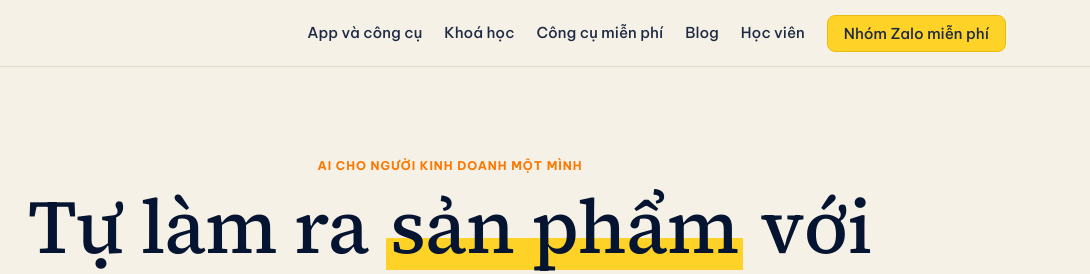
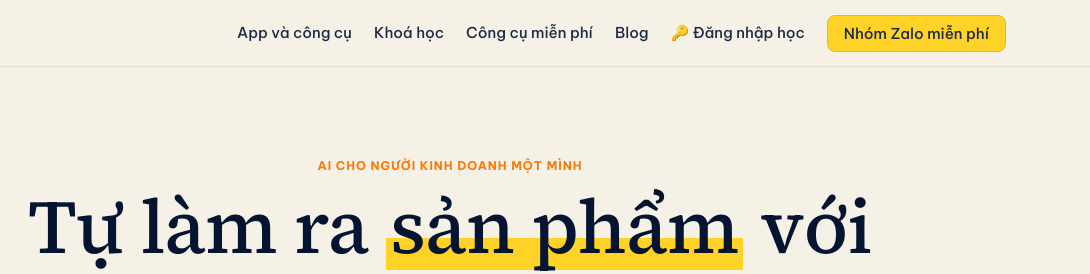
Before and after one commit to lequydailb-dotcom/lequydai-home, a plain HTML site: page index.html in a window 1280 px wide. Shown: the top 274 px of the page, 190-1280 px from the left. Drawn offline with Linux system fonts and the light colour scheme.

Commit message:
Trang chủ: nút Đăng nhập học rõ ràng
Co-Authored-By: Claude Opus 5.5 <noreply@anthropic.com>

```diff
--- a/index.html
+++ b/index.html
@@ -25,7 +25,7 @@
       <a href="#khoa-hoc">Khoá học</a>
       <a href="#cong-cu">Công cụ miễn phí</a>
       <a href="/bai-viet/">Blog</a>
-      <a href="https://hoc.lequydai.com">Học viên</a>
+      <a href="https://hoc.lequydai.com/#lf">🔑 Đăng nhập học</a>
       <a class="nut nut-nho" href="https://zalo.me/g/a9my3sx1ov0fsihenx6e">Nhóm Zalo miễn phí</a>
     </nav>
   </div>
@@ -246,7 +246,7 @@
 <footer class="chan">
   <div class="khung">
     <img src="/img/logo-duong.png" alt="ĐẠI LÊ AI">
-    <a href="#san-pham">Sản phẩm</a><a href="#khoa-hoc">Khoá học</a><a href="https://congcu.lequydai.com">Công cụ</a><a href="/bai-viet/">Blog</a><a href="https://hoc.lequydai.com">Học viên</a><a href="https://zalo.me/0972782782">Zalo 0972 782 782</a><a href="/dieu-khoan/">Điều khoản</a><a href="/chinh-sach-bao-mat/">Chính sách bảo mật</a>
+    <a href="#san-pham">Sản phẩm</a><a href="#khoa-hoc">Khoá học</a><a href="https://congcu.lequydai.com">Công cụ</a><a href="/bai-viet/">Blog</a><a href="https://hoc.lequydai.com/#lf">Đăng nhập học</a><a href="https://zalo.me/0972782782">Zalo 0972 782 782</a><a href="/dieu-khoan/">Điều khoản</a><a href="/chinh-sach-bao-mat/">Chính sách bảo mật</a>
     <span style="width:100%">© 2026 lequydai.com</span>
   </div>
 </footer>
```
